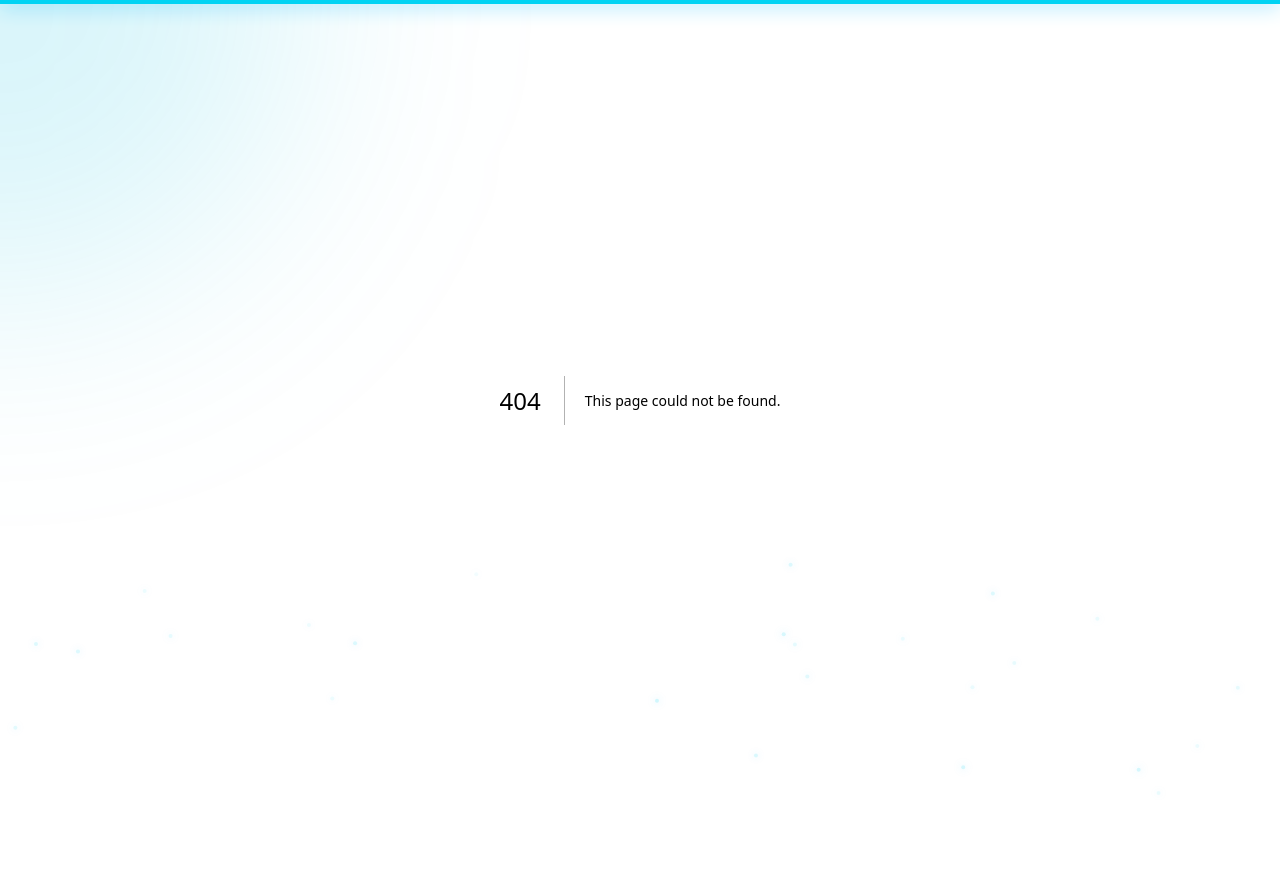
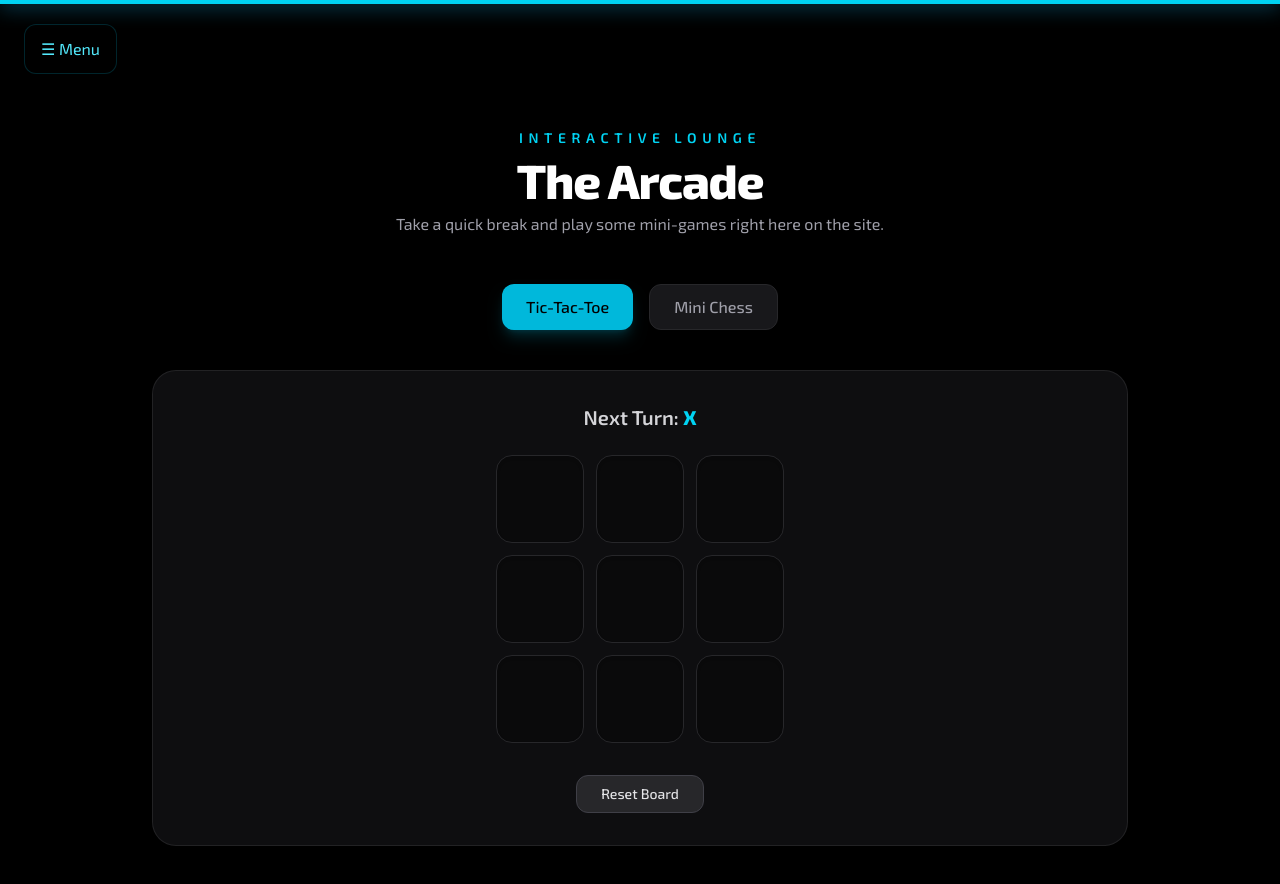
Before and after one commit to justanotheremail230-ux/Izumi-Gaming-Archive, a Next.js app: page /arcade in a window 1280 px wide. Before the commit this address had no page. Shown: the top 884 px of the page. Before the commit the page ends 800 px from the top, so only its background shows below. Built offline with nearby package versions, Linux system fonts and the light colour scheme.

Commit message:
Add Arcade page with Tic-Tac-Toe

```diff
--- /dev/null
+++ b/app/arcade/page.tsx
@@ -0,0 +1,141 @@
+"use client";
+
+import { useState } from "react";
+import Navbar from "../components/Navbar";
+import FadeInSection from "../components/FadeInSection";
+
+export default function ArcadePage() {
+  const [selectedGame, setSelectedGame] = useState<"tictactoe" | "chess">("tictactoe");
+
+  return (
+    <main className="min-h-screen bg-black text-white">
+      <Navbar />
+
+      <section className="max-w-5xl mx-auto px-6 pt-32 pb-24">
+        <div className="text-center mb-12">
+          <p className="text-cyan-400 uppercase tracking-[0.4em] mb-2 text-sm font-semibold">Interactive Lounge</p>
+          <h1 className="text-4xl md:text-5xl font-extrabold tracking-tight">The Arcade</h1>
+          <p className="text-zinc-400 mt-2">Take a quick break and play some mini-games right here on the site.</p>
+        </div>
+
+        {/* Game Switcher Tabs */}
+        <div className="flex justify-center gap-4 mb-10">
+          <button
+            onClick={() => setSelectedGame("tictactoe")}
+            className={`px-6 py-2.5 rounded-xl font-medium transition-all duration-300 ${
+              selectedGame === "tictactoe"
+                ? "bg-cyan-500 text-black font-bold shadow-lg shadow-cyan-500/20"
+                : "bg-zinc-900 text-zinc-400 hover:bg-zinc-800 hover:text-white border border-zinc-800"
+            }`}
+          >
+            Tic-Tac-Toe
+          </button>
+          <button
+            onClick={() => setSelectedGame("chess")}
+            className={`px-6 py-2.5 rounded-xl font-medium transition-all duration-300 ${
+              selectedGame === "chess"
+                ? "bg-cyan-500 text-black font-bold shadow-lg shadow-cyan-500/20"
+                : "bg-zinc-900 text-zinc-400 hover:bg-zinc-800 hover:text-white border border-zinc-800"
+            }`}
+          >
+            Mini Chess
+          </button>
+        </div>
+
+        {/* Game Container Area */}
+        <div className="bg-zinc-900/60 backdrop-blur-xl border border-zinc-800/80 rounded-3xl p-8 shadow-2xl min-h-[450px] flex flex-col items-center justify-center">
+          {selectedGame === "tictactoe" ? (
+            <TicTacToeGame />
+          ) : (
+            <ChessPlaceholder />
+          )}
+        </div>
+      </section>
+    </main>
+  );
+}
+
+// Simple Interactive Tic-Tac-Toe Component
+function TicTacToeGame() {
+  const [board, setBoard] = useState(Array(9).fill(null));
+  const [isXNext, setIsXNext] = useState(true);
+
+  const calculateWinner = (squares: Array<string | null>) => {
+    const lines = [
+      [0, 1, 2], [3, 4, 5], [6, 7, 8],
+      [0, 3, 6], [1, 4, 7], [2, 5, 8],
+      [0, 4, 8], [2, 4, 6],
+    ];
+    for (let i = 0; i < lines.length; i++) {
+      const [a, b, c] = lines[i];
+      if (squares[a] && squares[a] === squares[b] && squares[a] === squares[c]) {
+        return squares[a];
+      }
+    }
+    return null;
+  };
+
+  const winner = calculateWinner(board);
+  const isDraw = !winner && board.every((square) => square !== null);
+
+  const handleClick = (index: number) => {
+    if (board[index] || winner) return;
+    const newBoard = board.slice();
+    newBoard[index] = isXNext ? "X" : "O";
+    setBoard(newBoard);
+    setIsXNext(!isXNext);
+  };
+
+  const resetGame = () => {
+    setBoard(Array(9).fill(null));
+    setIsXNext(true);
+  };
+
+  return (
+    <div className="flex flex-col items-center">
+      <div className="mb-6 text-xl font-semibold">
+        {winner ? (
+          <span className="text-green-400">Winner: {winner} 🎉</span>
+        ) : isDraw ? (
+          <span className="text-yellow-400">It's a Draw! 🤝</span>
+        ) : (
+          <span className="text-zinc-300">Next Turn: <strong className="text-cyan-400">{isXNext ? "X" : "O"}</strong></span>
+        )}
+      </div>
+
+      <div className="grid grid-cols-3 gap-3 w-72 h-72">
+        {board.map((value, index) => (
+          <button
+            key={index}
+            onClick={() => handleClick(index)}
+            className="w-full h-full bg-zinc-950/80 border border-zinc-800 rounded-2xl text-3xl font-extrabold flex items-center justify-center hover:border-cyan-500/50 transition-all duration-200 active:scale-95 text-white shadow-inner"
+          >
+            <span className={value === "X" ? "text-cyan-400" : "text-purple-400"}>
+              {value}
+            </span>
+          </button>
+        ))}
+      </div>
+
+      <button
+        onClick={resetGame}
+        className="mt-8 px-6 py-2 bg-zinc-800 hover:bg-zinc-700 text-zinc-200 font-medium rounded-xl transition-all border border-zinc-700 text-sm"
+      >
+        Reset Board
+      </button>
+    </div>
+  );
+}
+
+// Chess Placeholder (or you can integrate a lightweight chess package)
+function ChessPlaceholder() {
+  return (
+    <div className="text-center px-4">
+      <div className="text-5xl mb-4">♟️</div>
+      <h3 className="text-xl font-bold text-white mb-2">Chess Arena</h3>
+      <p className="text-zinc-400 max-w-md mx-auto text-sm">
+        Chess integration can be powered using lightweight packages like <code className="text-cyan-400 bg-zinc-950 px-2 py-0.5 rounded">react-chessboard</code> for a fully functional player vs AI board!
+      </p>
+    </div>
+  );
+}
--- a/app/components/Navbar.tsx
+++ b/app/components/Navbar.tsx
@@ -11,6 +11,7 @@ export default function Navbar() {
     { name: "Favorites", href: "#favorites", icon: "⭐" },
     { name: "Wishlist", href: "#wishlist", icon: "📝" },
     { name: "Library", href: "#game-library", icon: "📚" },
+    { name: "Arcade", href: "/arcade", icon: "🕹️" }, // Added Arcade Link
   ];
 
   return (
```
